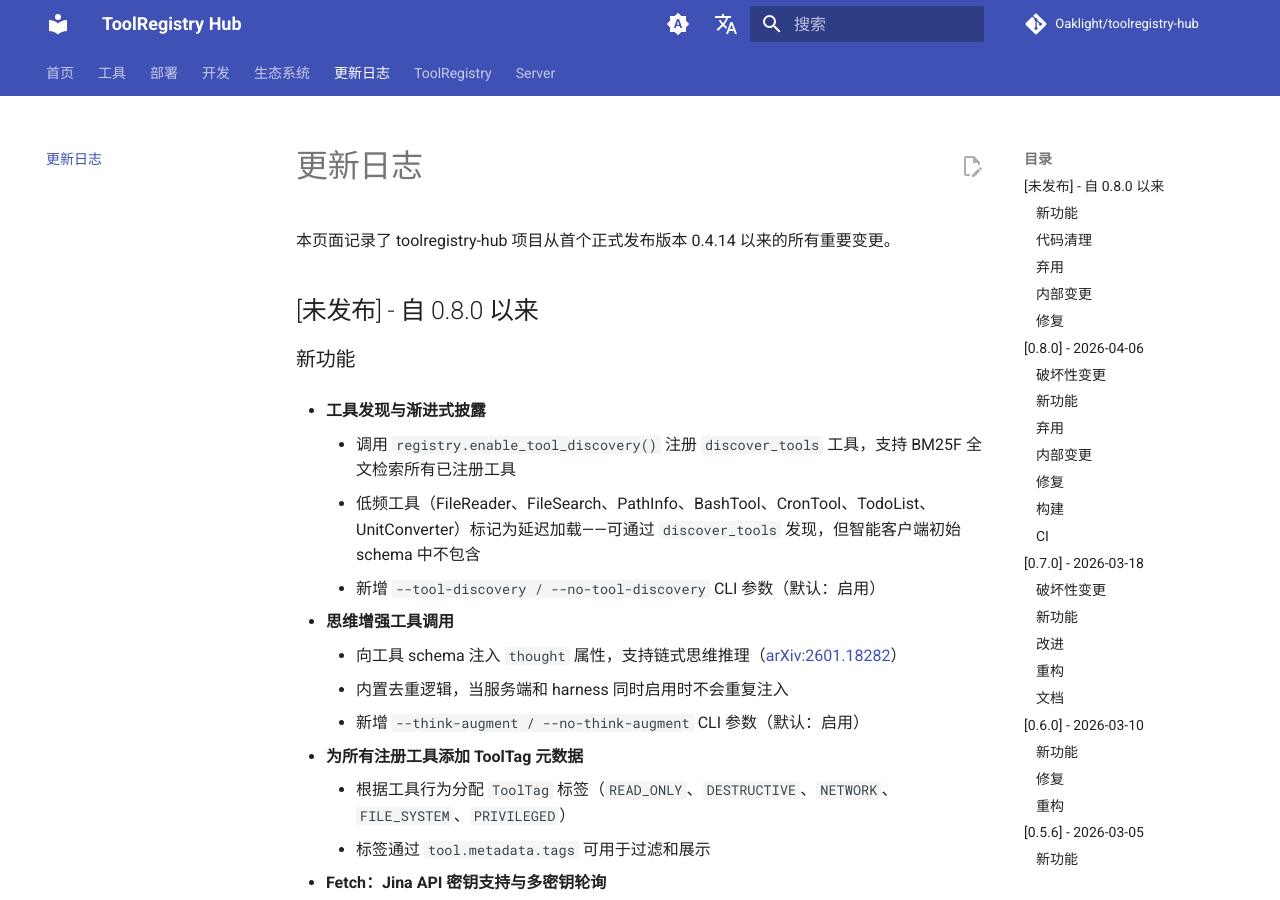
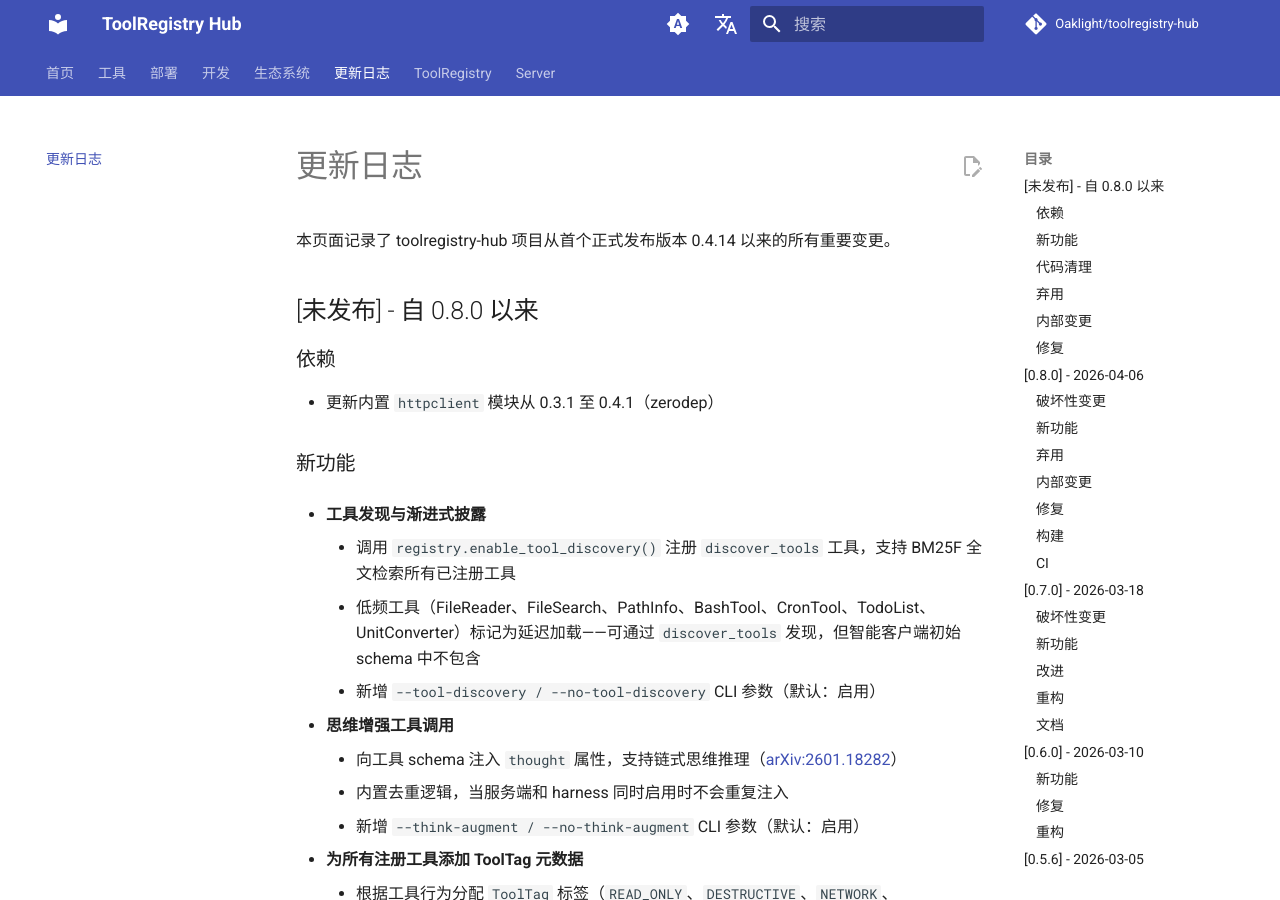
Before and after one commit to Oaklight/toolregistry-hub, an MkDocs documentation site: the page built from docs/changelog.md, in a window 1280 px wide and 900 px high. Built offline with MkDocs 1.6.1 and Material for MkDocs 9.7.7, drawn with Linux system fonts in a browser that asks for light colours; comment, search, counter and statistics services are not loaded.

Commit message:
docs: update changelog for vendored httpclient 0.4.1

```diff
--- a/docs/changelog.md
+++ b/docs/changelog.md
@@ -11,6 +11,10 @@
 本页面记录了 toolregistry-hub 项目从首个正式发布版本 0.4.14 以来的所有重要变更。
 
 ## [未发布] - 自 0.8.0 以来
+
+### 依赖
+
+- 更新内置 `httpclient` 模块从 0.3.1 至 0.4.1（zerodep）
 
 ### 新功能
 
```
